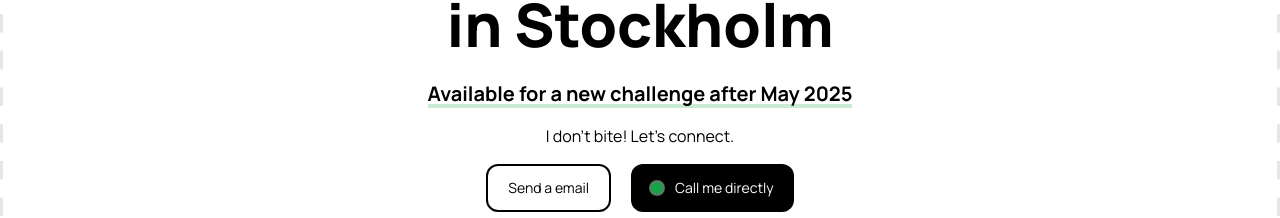
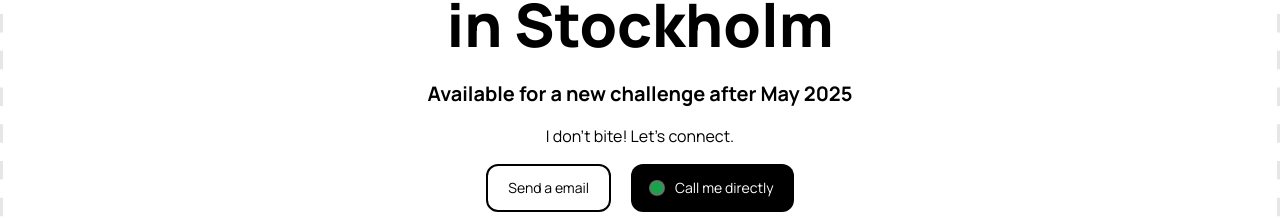
Before and after one commit to Marc-Ruizenaar/portfolio-marc-ruizenaar, a Next.js app: page / in a window 1280 px wide. Shown: the part 360-578 px from the top of the page. Built offline with nearby package versions, Linux system fonts and the light colour scheme.

Commit message:
Remove underline at availability

```diff
--- a/app/components/JumboHeader.jsx
+++ b/app/components/JumboHeader.jsx
@@ -14,7 +14,7 @@ export default function JumboHeader() {
         <h2 className="relative z-10 text-xl font-bold">
           Available for a new challenge after May 2025
         </h2>
-        <span className="absolute bottom-0 left-0 h-1 w-full bg-mainGreen"></span>
+        {/* <span className="absolute bottom-0 left-0 h-1 w-full bg-mainGreen"></span> */}
       </div>
       <p>I don&rsquo;t bite! Let&rsquo;s connect.</p>
 
```
